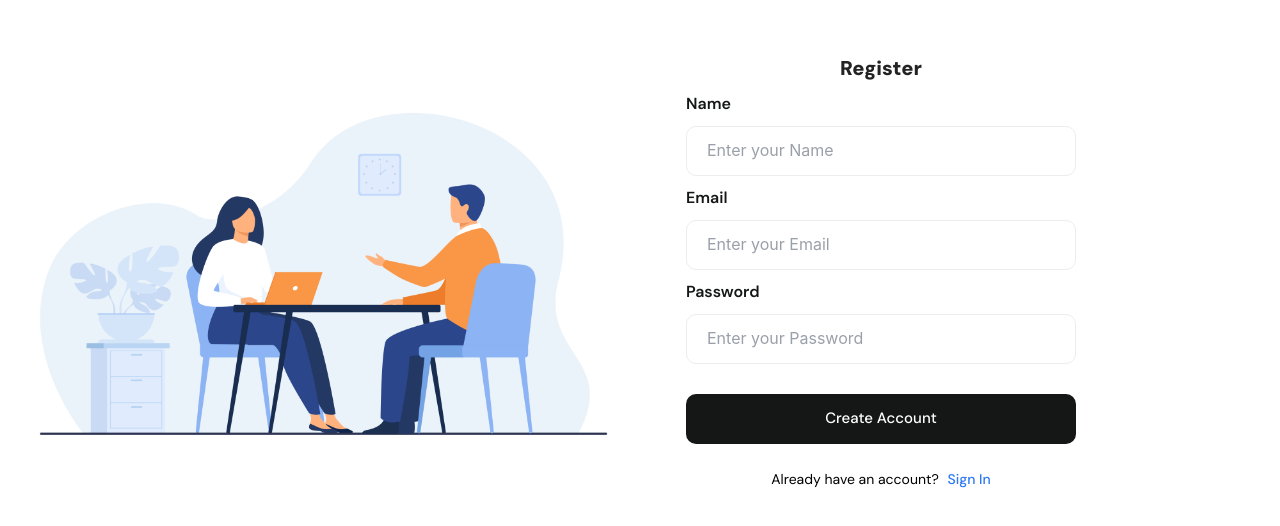
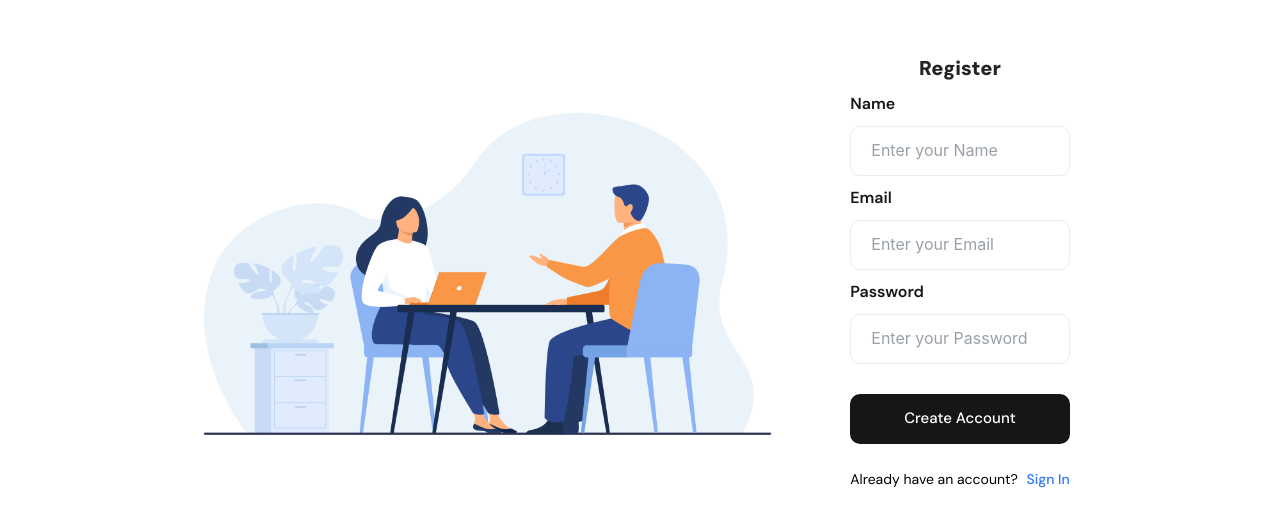
Before and after one commit to Rishabh1412/intervue_frontend, a Next.js app: page /signup in a window 1280 px wide. Shown: the part 126-652 px from the top of the page. Built offline with nearby package versions, Linux system fonts and the light colour scheme.

Commit message:
some ui fixes

```diff
--- a/src/app/(auth)/auth.css
+++ b/src/app/(auth)/auth.css
@@ -4,7 +4,8 @@
   gap: 10px;
   background-color: #ffffff;
   padding: 30px;
-  width: 450px;
+  max-width: 450px;
+  width: 100%;
   border-radius: 20px;
 }
 
--- a/src/app/(auth)/layout.jsx
+++ b/src/app/(auth)/layout.jsx
@@ -21,7 +21,7 @@ export default function RootLayout({ children }) {
               priority
             />
           </div>
-          <div className="lg:w-1/2 w-screen">
+          <div className="">
           {children}
           </div>
         </main>
--- a/src/app/(main)/user-dashboard/page.jsx
+++ b/src/app/(main)/user-dashboard/page.jsx
@@ -38,7 +38,7 @@ const page = () => {
 
   return (
     <ProtectedPageWrapper>
-    <div className="flex flex-col h-screen w-screen items-center md:px-10 px-2 py-4 bg-[#F6F4FB]">
+    <div className="flex flex-col lg:flex-row h-screen w-screen items-center md:px-10 px-2 py-4 bg-[#F6F4FB]">
       <div className="w-full px-4 py-4 mt-12">
         <h1 className="font-bold text-3xl text-[#232323]">
           <span className="text-purple-500">Hi,</span> {username}
```
